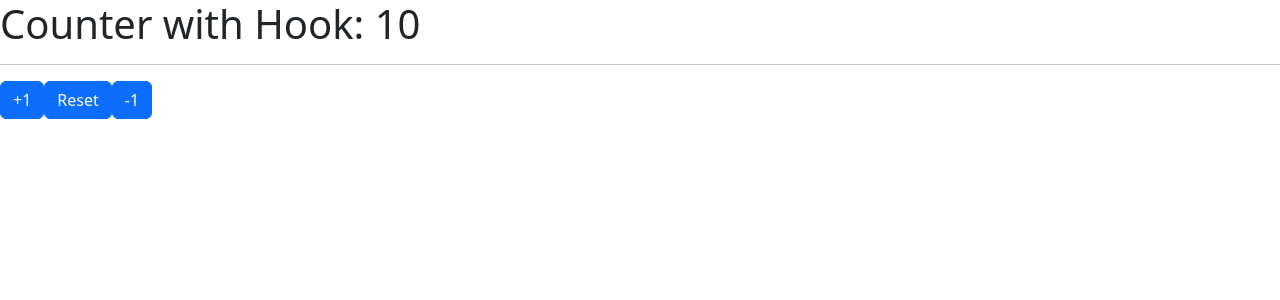
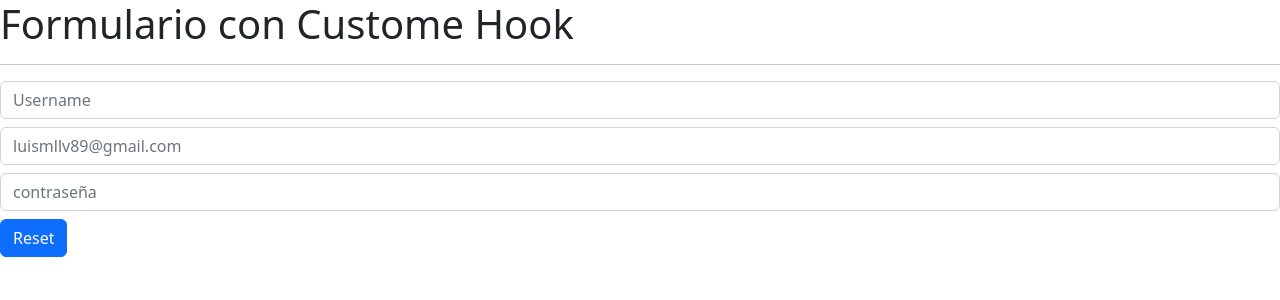
Before and after one commit to Lopezlena89/hook-app, a React (Vite) app: page / in a window 1280 px wide. Shown: the top 300 px of the page. Built offline with nearby package versions, Linux system fonts and the light colour scheme.

Commit message:
useEffect

```diff
--- /dev/null
+++ b/src/02-useEffect/FormWithCustomeHook.jsx
@@ -0,0 +1,55 @@
+import React, { useEffect, useState } from 'react'
+import { useForm } from '../hooks/useForm'
+
+
+export const FormWithCustomeHook = () => {
+
+    const {formState,onInputChange,username,email,password,onResetForm}=useForm({
+        username:'',
+        email:'',
+        password:''
+    });
+
+    // const {username,email,password}=formState;
+
+
+
+
+
+  return (
+    <>
+        <h1>Formulario con Custome Hook</h1>
+        <hr />
+
+        <input
+            type="text"
+            className='form-control'
+            placeholder='Username'
+            name='username'
+            value={username}
+            onChange={onInputChange}
+        />
+        <input
+            type="email"
+            className='form-control mt-2'
+            placeholder='luismllv89@gmail.com'
+            name='email'
+            value={email}
+            onChange={onInputChange}
+        />
+        <input
+            type="password"
+            className='form-control mt-2'
+            placeholder='contraseña'
+            name='password'
+            value={password}
+            onChange={onInputChange}
+        />
+
+        <button onClick={onResetForm} className="btn btn-primary mt-2">Reset</button>
+
+
+
+    </>
+  )
+}
--- /dev/null
+++ b/src/02-useEffect/SimpleForm.jsx
@@ -0,0 +1,65 @@
+import React, { useEffect, useState } from 'react'
+import { Message } from './Message';
+
+export const SimpleForm = () => {
+
+    const [formState, setFormState] = useState({
+        username:'Luis',
+        email:'luismllv89@gmail.com'
+    })
+
+    const {username,email} = formState;
+
+    const onInputChange = ({target})=>{
+        const {name,value} = target;
+        setFormState({
+            ...formState,
+            [name]:value
+        })
+
+
+    }
+    // useEffect(() => {
+    //     console.log('useEffect called')
+    // }, [])
+
+
+    // useEffect(() => {
+    //     console.log('formState Change')
+    // }, [formState])
+
+    // useEffect(() => {
+    //   console.log('email changed')
+    // }, [email])
+
+
+
+  return (
+    <>
+        <h1>Simple Form</h1>
+        <hr />
+
+        <input
+            type="text"
+            className='form-control'
+            placeholder='Username'
+            name='username'
+            value={username}
+            onChange={onInputChange}
+        />
+        <input
+            type="email"
+            className='form-control mt-2'
+            placeholder='luismllv89@gmail.com'
+            name='email'
+            value={email}
+            onChange={onInputChange}
+        />
+
+        {
+            (username === 'strider2') && <Message/>
+        }
+
+    </>
+  )
+}
--- /dev/null
+++ b/src/hooks/useForm.js
@@ -0,0 +1,30 @@
+import { useState } from "react";
+
+
+export const useForm = (initialForm = {}) => {
+
+    const [formState, setFormState] = useState(initialForm)
+
+
+
+    const onInputChange = ({target})=>{
+        const {name,value} = target;
+        setFormState({
+            ...formState,
+            [name]:value
+        })
+
+
+    }
+
+    const onResetForm = ()=>{
+        setFormState(initialForm);
+    }
+
+    return{
+        ...formState,
+        formState,
+        onInputChange,
+        onResetForm
+    }
+}
--- a/src/main.jsx
+++ b/src/main.jsx
@@ -1,12 +1,14 @@
 import React from 'react'
 import ReactDOM from 'react-dom/client'
 // import { HookApp } from './01-useState/HookApp'
-import { CounterWithCustomHook } from './01-useState/CounterWithCustomHook'
+// import { CounterWithCustomHook } from './01-useState/CounterWithCustomHook'
+// import { SimpleForm } from './02-useEffect/SimpleForm'
+import { FormWithCustomeHook } from './02-useEffect/FormWithCustomeHook'
 
 
 
 ReactDOM.createRoot(document.getElementById('root')).render(
-  <React.StrictMode>
-    <CounterWithCustomHook />
-  </React.StrictMode>
+  // <React.StrictMode>
+    <FormWithCustomeHook />
+  // </React.StrictMode>
 )
```
Also changed, not shown: src/02-useEffect/Message.jsx (added, +27 -0 lines).
